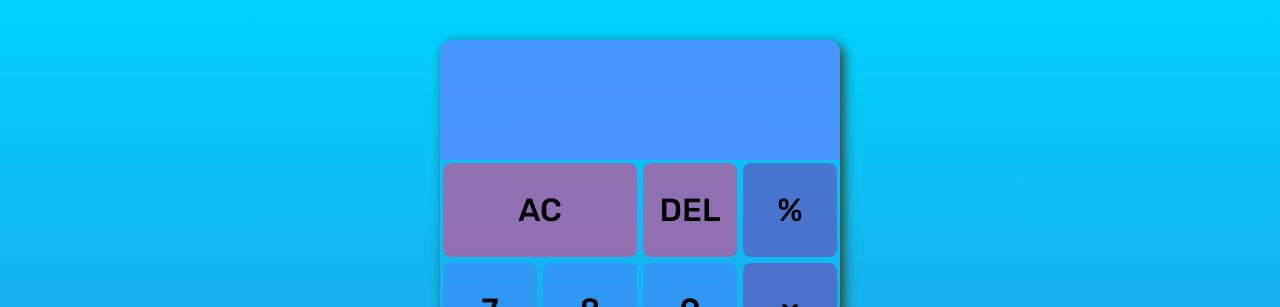
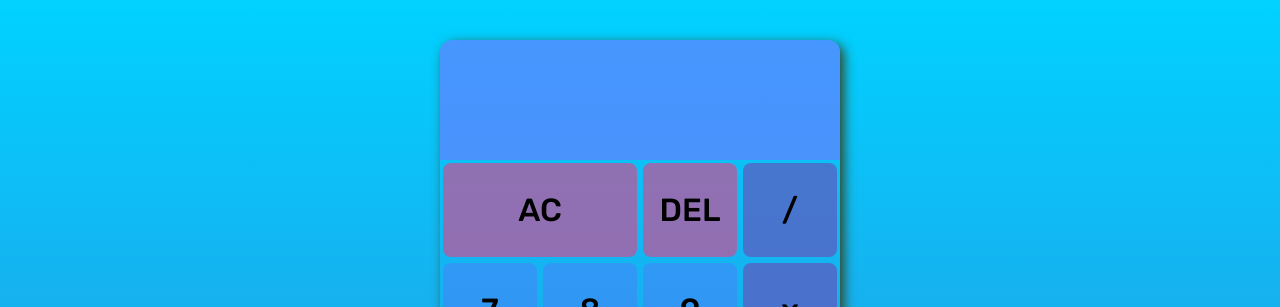
Before and after one commit to coderxpb/calculator-react, a React (Create React App) app: page / in a window 1280 px wide. Shown: the top 307 px of the page. Built offline with nearby package versions, Linux system fonts and the light colour scheme.

Commit message:
Add operation functions

```diff
--- a/src/components/Calculator.js
+++ b/src/components/Calculator.js
@@ -18,7 +18,7 @@ function Calculator(props){
 
 	const delValue = (e) =>{
 		e.preventDefault();
-		if(curValue !=''){
+		if(curValue !==''){
 			let tempVal = curValue;
 			tempVal = tempVal.substring(0,tempVal.length-1);
 			setCurValue(tempVal);
@@ -29,33 +29,73 @@ function Calculator(props){
 		e.preventDefault();
 		setCurValue('');
 		setPrevValue('');
+		setOperator('');
+	}
+
+	const calculateVal = () =>{
+		let floatPrev = parseFloat(prevValue);
+		let floatCur = parseFloat(curValue);
+		switch(operator){
+			case '+': return (floatPrev+floatCur);
+			case '-': return (floatPrev-floatCur);
+			case 'x': return (floatPrev*floatCur);
+			case '/': return (floatPrev/floatCur);
+			default: return null;
+		}
+	}
+
+	const operatorClicked = (e) =>{
+		e.preventDefault();
+		let curOperator = e.target.getAttribute('data-val');
+		if(curValue !== ''){
+			if(prevValue !== ''){
+				let newValue = String(calculateVal());
+				if (curOperator !=='='){
+					setPrevValue(newValue);
+					setOperator(curOperator);
+					setCurValue('');
+				}
+				else{
+					setPrevValue('');
+					setCurValue(newValue);
+					setOperator('');
+				}
+			}
+			else{
+				if(curOperator !== '='){
+					setPrevValue(curValue);
+					setOperator(e.target.getAttribute('data-val'));
+					setCurValue('');
+				}
+			}
+		}
 	}
 
 	return (
 		<div>
 			<CalcContainer>
 				<CalcScreen>
-					<PrevScreen>{prevValue}{operator}</PrevScreen>
+					<PrevScreen>{prevValue} {operator}</PrevScreen>
 					<CurScreen>{curValue}</CurScreen>
 				</CalcScreen>
 				<CalcButton onClick = {allClear} gridSize buttonColor="light">AC</CalcButton>
 				<CalcButton onClick = {delValue} buttonColor="light">DEL</CalcButton>
-				<CalcButton buttonColor="op">%</CalcButton>
+				<CalcButton data-val={'/'} onClick={operatorClicked} buttonColor="op">/</CalcButton>
 				<CalcButton data-val={'7'} onClick={appendValue}>7</CalcButton>
 				<CalcButton data-val={'8'} onClick={appendValue}>8</CalcButton>
 				<CalcButton data-val={'9'} onClick={appendValue}>9</CalcButton>
-				<CalcButton buttonColor="op">x</CalcButton>
+				<CalcButton data-val={'x'} onClick={operatorClicked} buttonColor="op">x</CalcButton>
 				<CalcButton data-val={'4'} onClick={appendValue}>4</CalcButton>
 				<CalcButton data-val={'5'} onClick={appendValue}>5</CalcButton>
 				<CalcButton data-val={'6'} onClick={appendValue}>6</CalcButton>
-				<CalcButton buttonColor="op">-</CalcButton>
+				<CalcButton data-val={'-'} onClick={operatorClicked} buttonColor="op">-</CalcButton>
 				<CalcButton data-val={'1'} onClick={appendValue}>1</CalcButton>
 				<CalcButton data-val={'2'} onClick={appendValue}>2</CalcButton>
 				<CalcButton data-val={'3'} onClick={appendValue}>3</CalcButton>
-				<CalcButton buttonColor="op">+</CalcButton>
+				<CalcButton data-val={'+'} onClick={operatorClicked} buttonColor="op">+</CalcButton>
 				<CalcButton data-val={'.'} onClick={appendValue} buttonColor="light">.</CalcButton>
 				<CalcButton data-val={'0'} onClick={appendValue}>0</CalcButton>
-				<CalcButton gridSize buttonColor="op">=</CalcButton>
+				<CalcButton data-val={'='} onClick={operatorClicked} gridSize buttonColor="op">=</CalcButton>
 			</CalcContainer>
 		</div>
 	)
```
Also changed, not shown: 1 other file (tests, documents, lock files or other folders).
